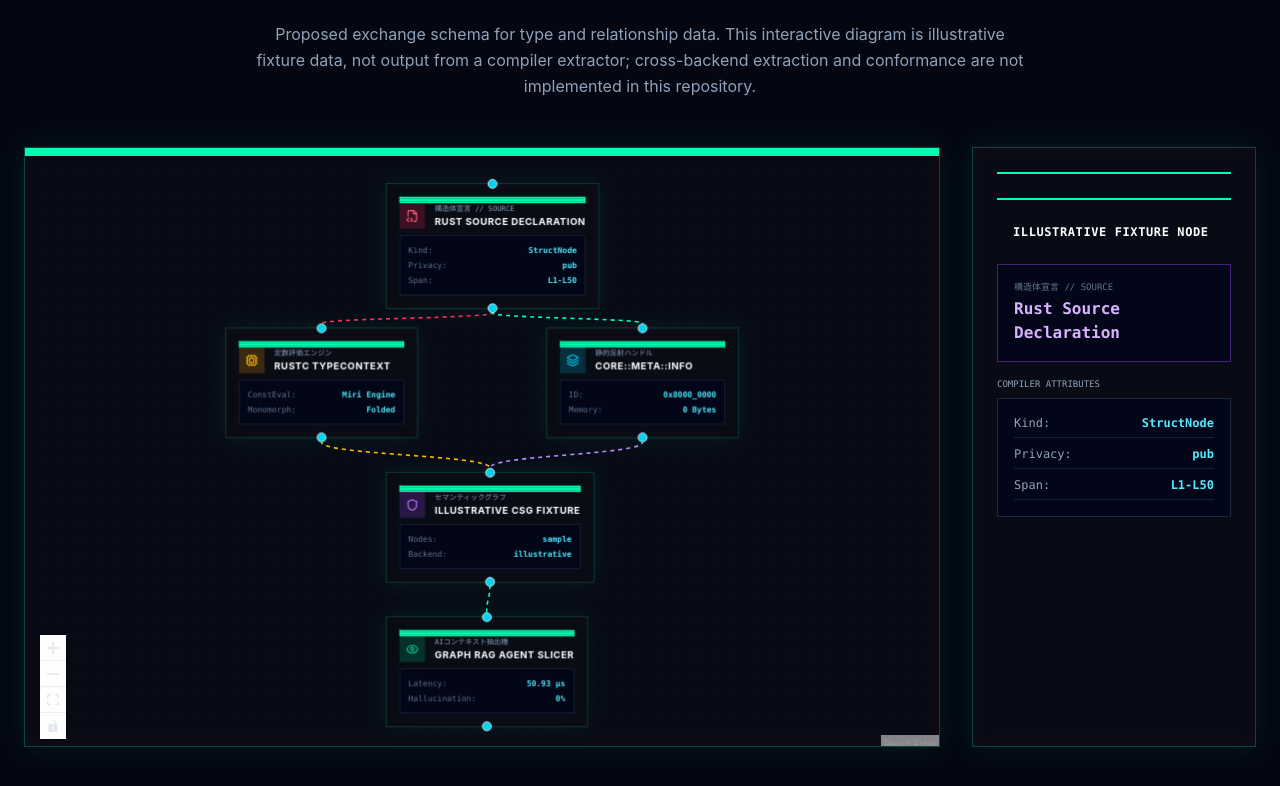
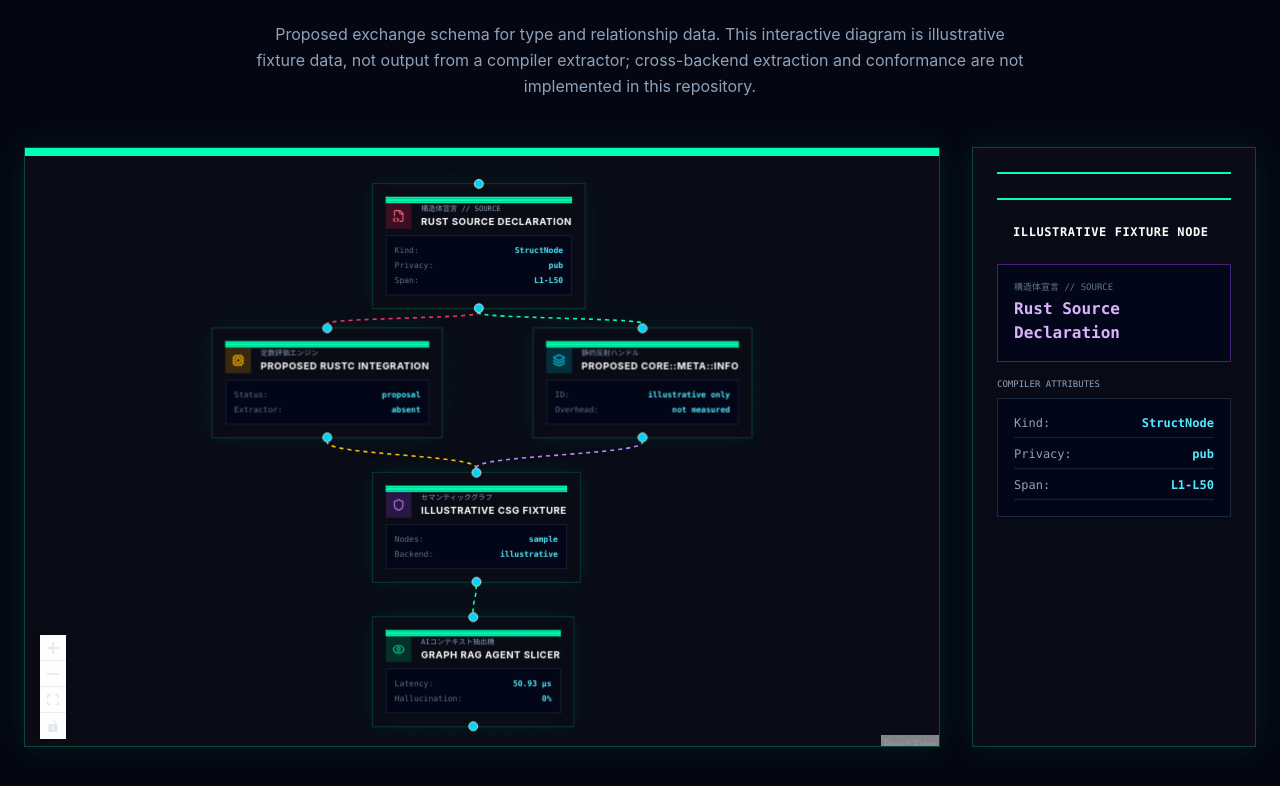
Before and after one commit to zachshallbetter/reflective-rust, a React (Vite) app in the folder explorer/: page / in a window 1280 px wide. Shown: the part 4818-5604 px from the top of the page. Built offline with nearby package versions, Linux system fonts and the light colour scheme.

Commit message:
docs: label explorer simulations and repair corpus setup

```diff
--- a/explorer/src/components/Scope2Section.tsx
+++ b/explorer/src/components/Scope2Section.tsx
@@ -72,12 +72,12 @@ const initialNodes: Node[] = [
     position: { x: 50, y: 180 },
     data: {
       kanji: '定数評価エンジン',
-      label: 'rustc TypeContext',
+      label: 'Proposed rustc integration',
       bgColor: 'bg-amber-500/20',
       textColor: 'text-amber-400',
       borderColor: 'border-amber-500/60',
       icon: <Cpu className="w-4 h-4" />,
-      details: ['ConstEval: Miri Engine', 'Monomorph: Folded'],
+      details: ['Status: proposal', 'Extractor: absent'],
     },
   },
   {
@@ -86,12 +86,12 @@ const initialNodes: Node[] = [
     position: { x: 450, y: 180 },
     data: {
       kanji: '静的反射ハンドル',
-      label: 'core::meta::Info',
+      label: 'Proposed core::meta::Info',
       bgColor: 'bg-cyan-500/20',
       textColor: 'text-cyan-400',
       borderColor: 'border-cyan-500/60',
       icon: <Layers className="w-4 h-4" />,
-      details: ['ID: 0x8000_0000', 'Memory: 0 Bytes'],
+      details: ['ID: illustrative only', 'Overhead: not measured'],
     },
   },
   {
```
